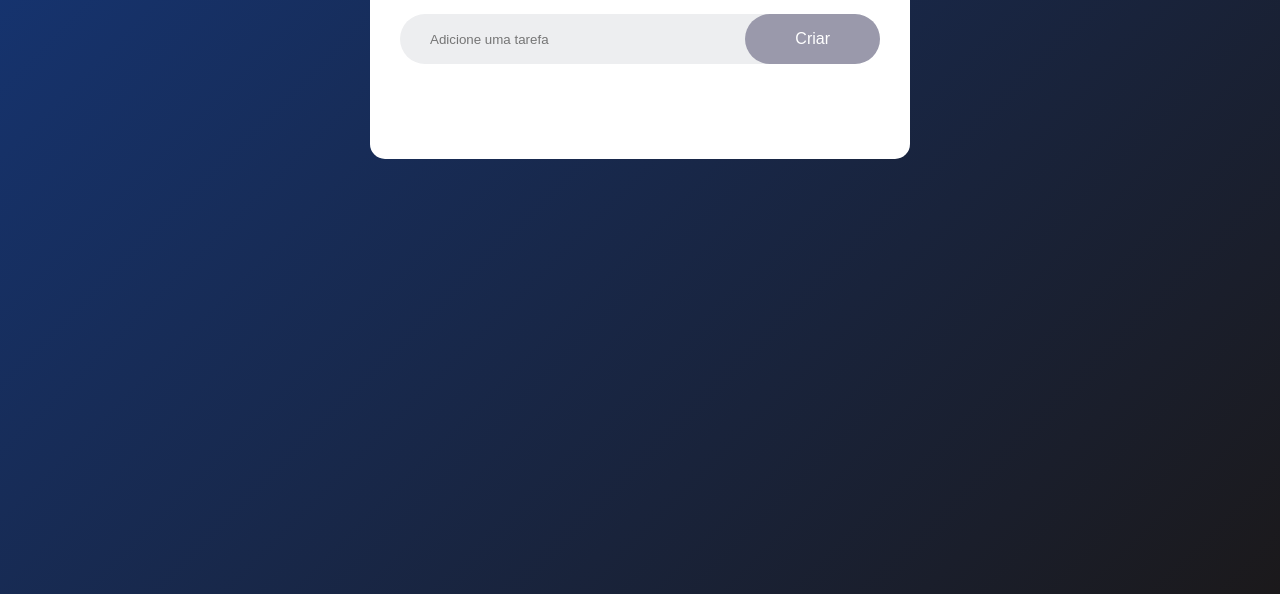
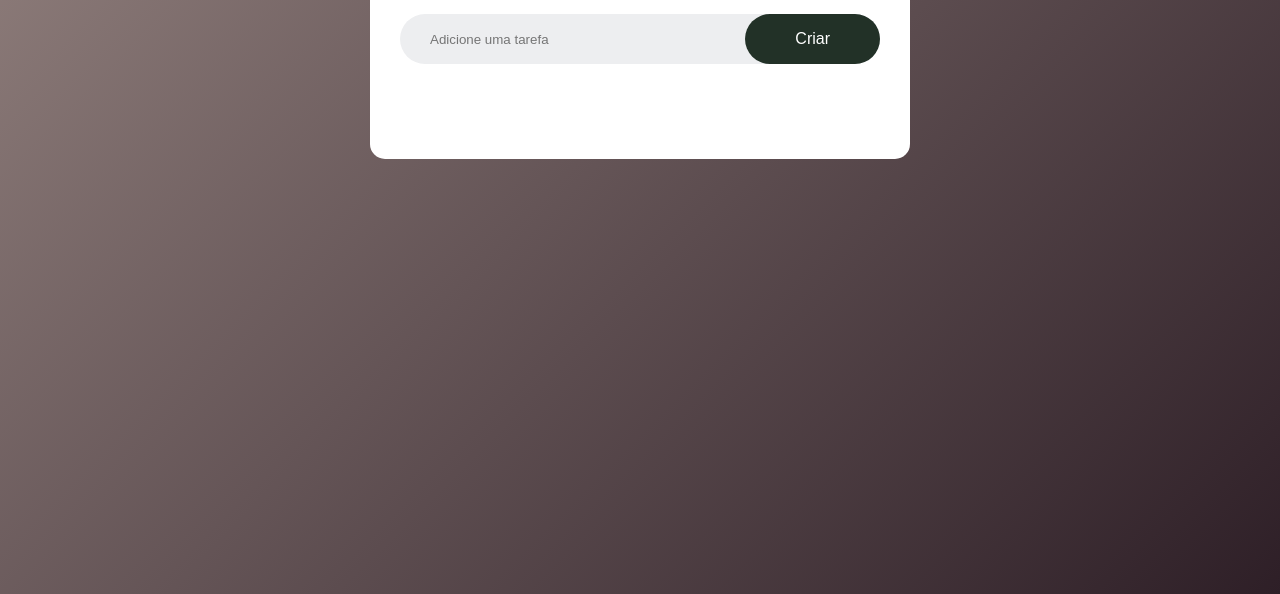
Before and after one commit to DouglaSchmitzz/task-app, a plain HTML site: page index.html in a window 1280 px wide. Shown: the part 206-800 px from the top of the page. Drawn offline with Linux system fonts and the light colour scheme.

Commit message:
atualização de cores

```diff
--- a/style.css
+++ b/style.css
@@ -26,7 +26,7 @@ h1 {
 .container {
   width: 100%;
   min-height: 100vh;
-  background: linear-gradient(135deg, #153677, #1b191b);
+  background: linear-gradient(135deg, #93827F, #2E1F27);
   padding: 10px;
 }
 
@@ -74,7 +74,7 @@ button {
   border: none;
   outline: none;
   padding: 16px 50px;
-  background: #0703305c;
+  background: #223127;
   color: white;
   font-size: 16px;
   cursor: pointer;
```
